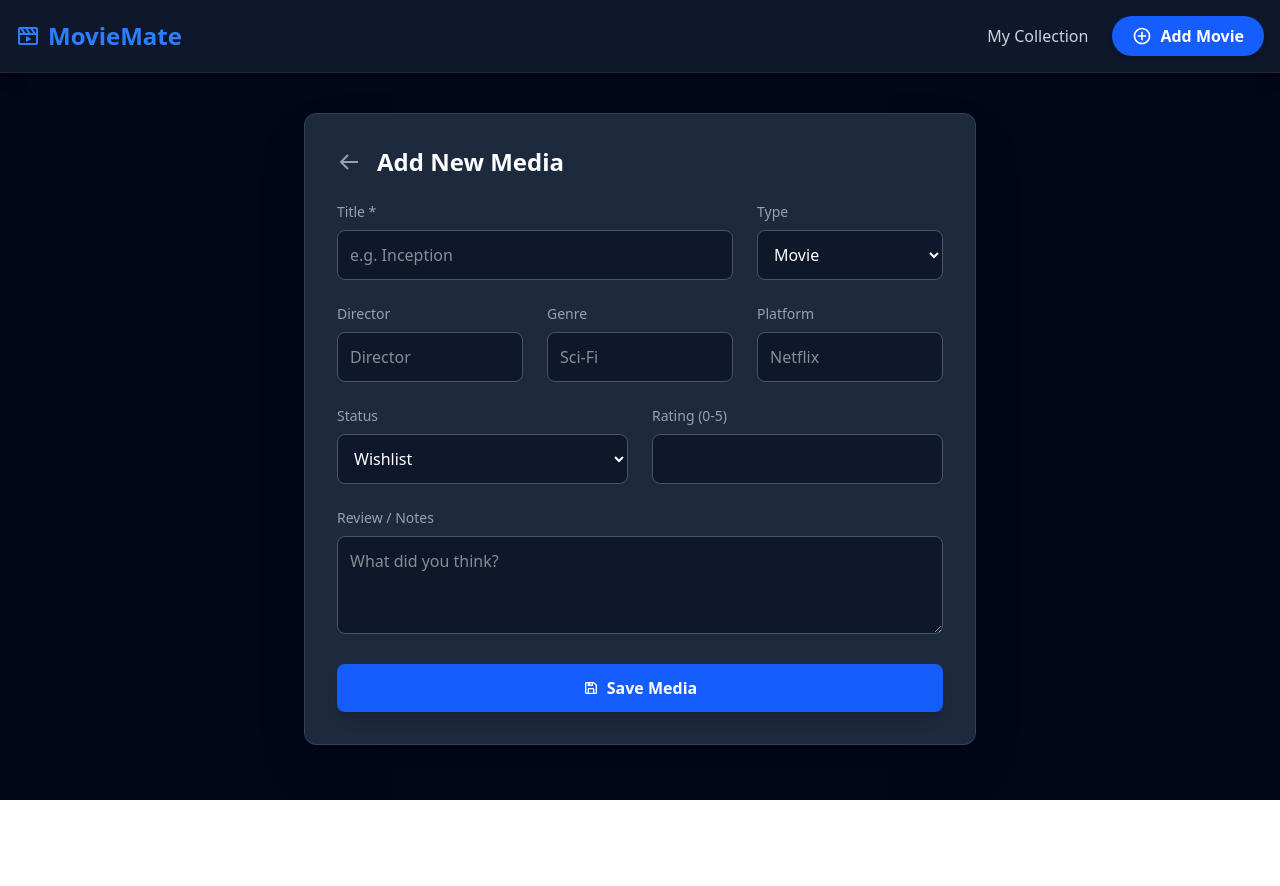
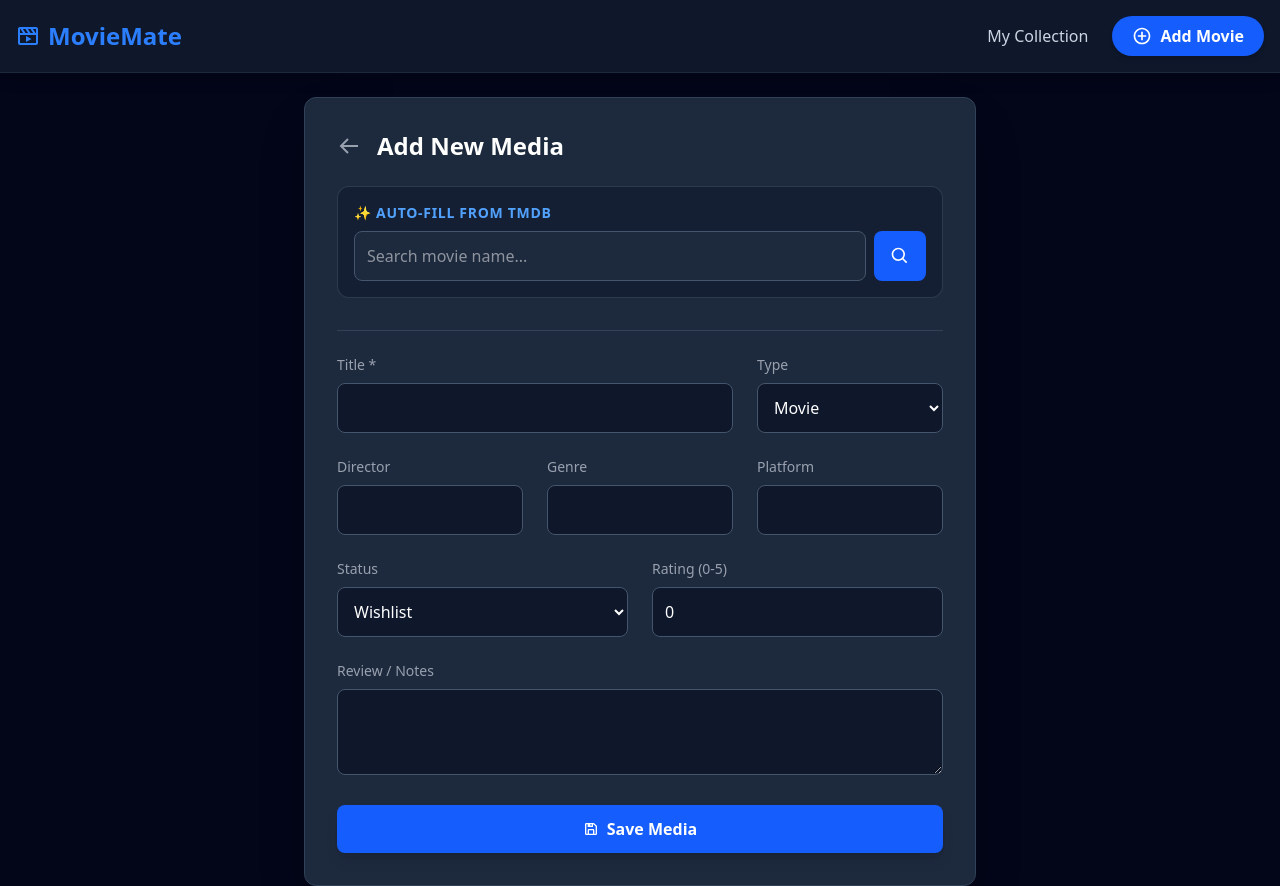
Before and after one commit to amarnathkv619/movie-mate, a React app in the folder frontend/: page /add in a window 1280 px wide. Before the commit the page ends 800 px from the top, so only its background shows below. Built offline with nearby package versions, Linux system fonts and the light colour scheme; the HTML template or start-up script is replaced by a standard one.

Commit message:
feat: integrate tmdb api for auto-fill

```diff
--- a/frontend/src/index.css
+++ b/frontend/src/index.css
@@ -1 +1,13 @@
+@import url('https://fonts.googleapis.com/css2?family=Outfit:wght@300;400;500;600;700&display=swap');
+
 @import "tailwindcss";
+
+/* Apply the font globally */
+body {
+  font-family: 'Outfit', sans-serif;
+  background-color: #020617; /* Deep Slate 950 */
+  background-image:
+    radial-gradient(at 0% 0%, rgba(29, 78, 216, 0.15) 0px, transparent 50%),
+    radial-gradient(at 100% 0%, rgba(124, 58, 237, 0.15) 0px, transparent 50%);
+  min-height: 100vh;
+}
--- a/frontend/src/pages/AddMovie.jsx
+++ b/frontend/src/pages/AddMovie.jsx
@@ -1,16 +1,26 @@
 import { useState } from "react";
 import { useNavigate } from "react-router-dom";
 import axios from "axios";
-import { BiSave, BiArrowBack } from "react-icons/bi";
+import { BiSave, BiArrowBack, BiSearch, BiLoaderAlt } from "react-icons/bi";
+
+// ---------------------------------------------------------
+// 🔑 PASTE YOUR TOKEN HERE
+const TMDB_ACCESS_TOKEN = "eyJhbGciOiJIUzI1NiJ9.eyJhdWQiOiI3Nzk3NTViNjM0MTE5N2M4MTZlNDJkZGMyZDVjZmU1MyIsIm5iZiI6MTc1NTk2NzM4NC4wMzIsInN1YiI6IjY4YTllZjk4ZjM2ZGIxN2RjNThkMWFiYiIsInNjb3BlcyI6WyJhcGlfcmVhZCJdLCJ2ZXJzaW9uIjoxfQ.mzZKh691a4BR7dAL7WB60ye4kYcX1klRYXF36VpefKY";
+// ---------------------------------------------------------
 
 function AddMovie() {
   const navigate = useNavigate();
   const [loading, setLoading] = useState(false);
 
-  // Form State
+  const [searchQuery, setSearchQuery] = useState("");
+  const [searchResults, setSearchResults] = useState([]);
+  const [searching, setSearching] = useState(false);
+
+  // Added poster_url to state
   const [formData, setFormData] = useState({
     title: "",
     media_type: "Movie",
+    poster_url: "", // <--- New Field
     director: "",
     genre: "",
     platform: "",
@@ -21,18 +31,91 @@ function AddMovie() {
     current_episode: 0
   });
 
-  // Handle Input Changes
+  const handleSearch = async () => {
+    if (!searchQuery.trim()) return;
+    setSearching(true);
+    try {
+      const response = await axios.get(
+        `https://api.themoviedb.org/3/search/multi?query=${searchQuery}`,
+        { headers: { Authorization: `Bearer ${TMDB_ACCESS_TOKEN}`, accept: 'application/json' } }
+      );
+      const filtered = response.data.results.filter(item => item.media_type === "movie" || item.media_type === "tv");
+      setSearchResults(filtered.slice(0, 5));
+    } catch (error) {
+      console.error("TMDB Error:", error);
+      alert("Failed to fetch from TMDB.");
+    } finally {
+      setSearching(false);
+    }
+  };
+
+  const selectTMDBMovie = async (item) => {
+    setSearchResults([]);
+    setSearchQuery(item.media_type === "movie" ? item.title : item.name);
+    setSearching(true);
+
+    try {
+      const isMovie = item.media_type === "movie";
+      const endpoint = isMovie ? "movie" : "tv";
+
+      // Fetch Details & Providers
+      const [detailResponse, providerResponse] = await Promise.all([
+        axios.get(`https://api.themoviedb.org/3/${endpoint}/${item.id}?append_to_response=credits`, { headers: { Authorization: `Bearer ${TMDB_ACCESS_TOKEN}` } }),
+        axios.get(`https://api.themoviedb.org/3/${endpoint}/${item.id}/watch/providers`, { headers: { Authorization: `Bearer ${TMDB_ACCESS_TOKEN}` } })
+      ]);
+
+      const details = detailResponse.data;
+      const providers = providerResponse.data.results;
+
+      let director = "";
+      if (isMovie) {
+        const dirObj = details.credits.crew.find(person => person.job === "Director");
+        director = dirObj ? dirObj.name : "";
+      } else {
+        director = details.created_by?.length > 0 ? details.created_by[0].name : "";
+      }
+
+      const genre = details.genres?.map(g => g.name).slice(0, 2).join(", ") || "";
+
+      let platform = "";
+      const region = providers["IN"] || providers["US"];
+      if (region && region.flatrate && region.flatrate.length > 0) {
+        platform = region.flatrate[0].provider_name;
+      }
+
+      // GRAB POSTER URL
+      const poster = item.poster_path ? `https://image.tmdb.org/t/p/w500${item.poster_path}` : "";
+
+      setFormData({
+        ...formData,
+        title: isMovie ? item.title : item.name,
+        media_type: isMovie ? "Movie" : "Series",
+        poster_url: poster, // <--- Save it here
+        rating: item.vote_average ? (item.vote_average / 2).toFixed(1) : 0,
+        review: item.overview || "",
+        director: director,
+        genre: genre,
+        platform: platform,
+        total_episodes: isMovie ? 1 : (details.number_of_episodes || 1),
+        current_episode: 0
+      });
+
+    } catch (error) {
+      console.error("Error fetching details:", error);
+    } finally {
+        setSearching(false);
+    }
+  };
+
   const handleChange = (e) => {
     const { name, value } = e.target;
     setFormData({ ...formData, [name]: value });
   };
 
-  // Handle Submit
   const handleSubmit = async (e) => {
     e.preventDefault();
     setLoading(true);
 
-    // Convert numbers before sending (API expects integers/floats)
     const payload = {
       ...formData,
       rating: parseFloat(formData.rating),
@@ -42,18 +125,17 @@ function AddMovie() {
 
     try {
       await axios.post("http://127.0.0.1:8000/media/", payload);
-      // Success! Go back to home list
       navigate("/");
     } catch (error) {
       console.error("Error adding media:", error);
-      alert("Failed to add movie. Check console.");
+      alert("Failed to add movie.");
     } finally {
       setLoading(false);
     }
   };
 
   return (
-    <div className="max-w-2xl mx-auto mt-10 bg-slate-800 p-8 rounded-xl shadow-2xl border border-slate-700">
+    <div className="max-w-2xl mx-auto mt-6 bg-slate-800 p-8 rounded-xl shadow-2xl border border-slate-700">
       <div className="flex items-center gap-4 mb-6">
         <button onClick={() => navigate("/")} className="text-gray-400 hover:text-white transition">
           <BiArrowBack size={24} />
@@ -61,107 +143,88 @@ function AddMovie() {
         <h2 className="text-2xl font-bold text-white">Add New Media</h2>
       </div>
 
-      <form onSubmit={handleSubmit} className="space-y-6">
+      {/* Search Bar */}
+      <div className="mb-8 bg-slate-900/50 p-4 rounded-xl border border-slate-600/50">
+        <label className="block text-blue-400 text-sm font-bold mb-2 uppercase tracking-wider">✨ Auto-Fill from TMDB</label>
+        <div className="flex gap-2">
+            <input
+                value={searchQuery}
+                onChange={(e) => setSearchQuery(e.target.value)}
+                onKeyDown={(e) => e.key === 'Enter' && handleSearch()}
+                placeholder="Search movie name..."
+                className="w-full bg-slate-800 text-white border border-slate-600 rounded-lg p-3 outline-none focus:border-blue-500"
+            />
+            <button onClick={handleSearch} disabled={searching} className="bg-blue-600 hover:bg-blue-700 text-white px-4 rounded-lg font-bold transition flex items-center">
+                {searching ? <BiLoaderAlt className="animate-spin" /> : <BiSearch size={20} />}
+            </button>
+        </div>
+        {/* Dropdown */}
+        {searchResults.length > 0 && (
+            <div className="mt-2 bg-slate-700 rounded-lg overflow-hidden border border-slate-600 shadow-xl z-50 absolute w-full max-w-lg">
+                {searchResults.map((item) => (
+                    <div key={item.id} onClick={() => selectTMDBMovie(item)} className="p-3 hover:bg-blue-600/20 cursor-pointer border-b border-slate-600/50 flex justify-between items-center">
+                        <div>
+                            <div className="font-bold text-white">{item.media_type === "movie" ? item.title : item.name}</div>
+                            <div className="text-xs text-gray-400">{item.release_date || item.first_air_date || "N/A"}</div>
+                        </div>
+                        {item.poster_path && <img src={`https://image.tmdb.org/t/p/w92${item.poster_path}`} alt="poster" className="h-10 rounded" />}
+                    </div>
+                ))}
+            </div>
+        )}
+      </div>
 
-        {/* Row 1: Title & Type */}
+      {/* Poster Preview in Form */}
+      {formData.poster_url && (
+        <div className="flex justify-center mb-6">
+            <img src={formData.poster_url} alt="Preview" className="h-40 rounded-lg shadow-lg border border-slate-600" />
+        </div>
+      )}
+
+      {/* Form Inputs */}
+      <form onSubmit={handleSubmit} className="space-y-6 border-t border-slate-700 pt-6">
         <div className="grid grid-cols-1 md:grid-cols-3 gap-6">
           <div className="md:col-span-2">
             <label className="block text-gray-400 text-sm mb-2">Title *</label>
-            <input
-              name="title" required
-              onChange={handleChange}
-              className="w-full bg-slate-900 text-white border border-slate-600 rounded-lg p-3 focus:border-blue-500 outline-none"
-              placeholder="e.g. Inception"
-            />
+            <input name="title" required value={formData.title} onChange={handleChange} className="w-full bg-slate-900 text-white border border-slate-600 rounded-lg p-3 outline-none" />
           </div>
           <div>
             <label className="block text-gray-400 text-sm mb-2">Type</label>
-            <select
-              name="media_type"
-              onChange={handleChange}
-              className="w-full bg-slate-900 text-white border border-slate-600 rounded-lg p-3 focus:border-blue-500 outline-none"
-            >
+            <select name="media_type" value={formData.media_type} onChange={handleChange} className="w-full bg-slate-900 text-white border border-slate-600 rounded-lg p-3 outline-none">
               <option value="Movie">Movie</option>
               <option value="Series">TV Series</option>
             </select>
           </div>
         </div>
 
-        {/* Row 2: Director, Genre, Platform */}
+        {/* ... (The rest of your inputs remain the same as before) ... */}
         <div className="grid grid-cols-1 md:grid-cols-3 gap-6">
-          <div>
-            <label className="block text-gray-400 text-sm mb-2">Director</label>
-            <input name="director" onChange={handleChange} className="w-full bg-slate-900 text-white border border-slate-600 rounded-lg p-3 focus:border-blue-500 outline-none" placeholder="Director" />
-          </div>
-          <div>
-            <label className="block text-gray-400 text-sm mb-2">Genre</label>
-            <input name="genre" onChange={handleChange} className="w-full bg-slate-900 text-white border border-slate-600 rounded-lg p-3 focus:border-blue-500 outline-none" placeholder="Sci-Fi" />
-          </div>
-          <div>
-            <label className="block text-gray-400 text-sm mb-2">Platform</label>
-            <input name="platform" onChange={handleChange} className="w-full bg-slate-900 text-white border border-slate-600 rounded-lg p-3 focus:border-blue-500 outline-none" placeholder="Netflix" />
-          </div>
+          <div><label className="block text-gray-400 text-sm mb-2">Director</label><input name="director" value={formData.director} onChange={handleChange} className="w-full bg-slate-900 text-white border border-slate-600 rounded-lg p-3 outline-none" /></div>
+          <div><label className="block text-gray-400 text-sm mb-2">Genre</label><input name="genre" value={formData.genre} onChange={handleChange} className="w-full bg-slate-900 text-white border border-slate-600 rounded-lg p-3 outline-none" /></div>
+          <div><label className="block text-gray-400 text-sm mb-2">Platform</label><input name="platform" value={formData.platform} onChange={handleChange} className="w-full bg-slate-900 text-white border border-slate-600 rounded-lg p-3 outline-none" /></div>
         </div>
 
-        {/* Row 3: Status & Rating */}
         <div className="grid grid-cols-1 md:grid-cols-2 gap-6">
           <div>
             <label className="block text-gray-400 text-sm mb-2">Status</label>
-            <select
-              name="status"
-              onChange={handleChange}
-              className="w-full bg-slate-900 text-white border border-slate-600 rounded-lg p-3 focus:border-blue-500 outline-none"
-            >
+            <select name="status" value={formData.status} onChange={handleChange} className="w-full bg-slate-900 text-white border border-slate-600 rounded-lg p-3 outline-none">
               <option value="Wishlist">Wishlist</option>
               <option value="Watching">Watching</option>
               <option value="Completed">Completed</option>
             </select>
           </div>
-          <div>
-            <label className="block text-gray-400 text-sm mb-2">Rating (0-5)</label>
-            <input
-              type="number" step="0.1" max="5" min="0"
-              name="rating"
-              onChange={handleChange}
-              className="w-full bg-slate-900 text-white border border-slate-600 rounded-lg p-3 focus:border-blue-500 outline-none"
-            />
-          </div>
+          <div><label className="block text-gray-400 text-sm mb-2">Rating (0-5)</label><input type="number" step="0.1" max="5" name="rating" value={formData.rating} onChange={handleChange} className="w-full bg-slate-900 text-white border border-slate-600 rounded-lg p-3 outline-none" /></div>
         </div>
 
-        {/* Row 4: TV Series Specifics (Conditional) */}
         {formData.media_type === "Series" && (
           <div className="grid grid-cols-2 gap-6 bg-slate-900/50 p-4 rounded-lg border border-slate-700">
-            <div>
-               <label className="block text-gray-400 text-sm mb-2">Watched Episodes</label>
-               <input type="number" name="current_episode" onChange={handleChange} className="w-full bg-slate-800 text-white border border-slate-600 rounded-lg p-2" />
-            </div>
-            <div>
-               <label className="block text-gray-400 text-sm mb-2">Total Episodes</label>
-               <input type="number" name="total_episodes" onChange={handleChange} className="w-full bg-slate-800 text-white border border-slate-600 rounded-lg p-2" />
-            </div>
+            <div><label className="block text-gray-400 text-sm mb-2">Watched Episodes</label><input type="number" name="current_episode" value={formData.current_episode} onChange={handleChange} className="w-full bg-slate-800 text-white border border-slate-600 rounded-lg p-2" /></div>
+            <div><label className="block text-gray-400 text-sm mb-2">Total Episodes</label><input type="number" name="total_episodes" value={formData.total_episodes} onChange={handleChange} className="w-full bg-slate-800 text-white border border-slate-600 rounded-lg p-2" /></div>
           </div>
         )}
 
-        {/* Review */}
-        <div>
-          <label className="block text-gray-400 text-sm mb-2">Review / Notes</label>
-          <textarea
-            name="review" rows="3"
-            onChange={handleChange}
-            className="w-full bg-slate-900 text-white border border-slate-600 rounded-lg p-3 focus:border-blue-500 outline-none"
-            placeholder="What did you think?"
-          ></textarea>
-        </div>
-
-        {/* Submit Button */}
-        <button
-          type="submit"
-          disabled={loading}
-          className="w-full bg-blue-600 hover:bg-blue-700 text-white font-bold py-3 rounded-lg shadow-lg transition flex items-center justify-center gap-2"
-        >
-          {loading ? "Saving..." : <><BiSave /> Save Media</>}
-        </button>
-
+        <div><label className="block text-gray-400 text-sm mb-2">Review / Notes</label><textarea name="review" rows="3" value={formData.review} onChange={handleChange} className="w-full bg-slate-900 text-white border border-slate-600 rounded-lg p-3 outline-none text-sm"></textarea></div>
+        <button type="submit" disabled={loading} className="w-full bg-blue-600 hover:bg-blue-700 text-white font-bold py-3 rounded-lg shadow-lg transition flex items-center justify-center gap-2">{loading ? "Saving..." : <><BiSave /> Save Media</>}</button>
       </form>
     </div>
   );
```
Also changed, not shown: frontend/src/components/MovieCard.jsx (+77 -38 lines), frontend/src/pages/Home.jsx (+42 -37 lines).
